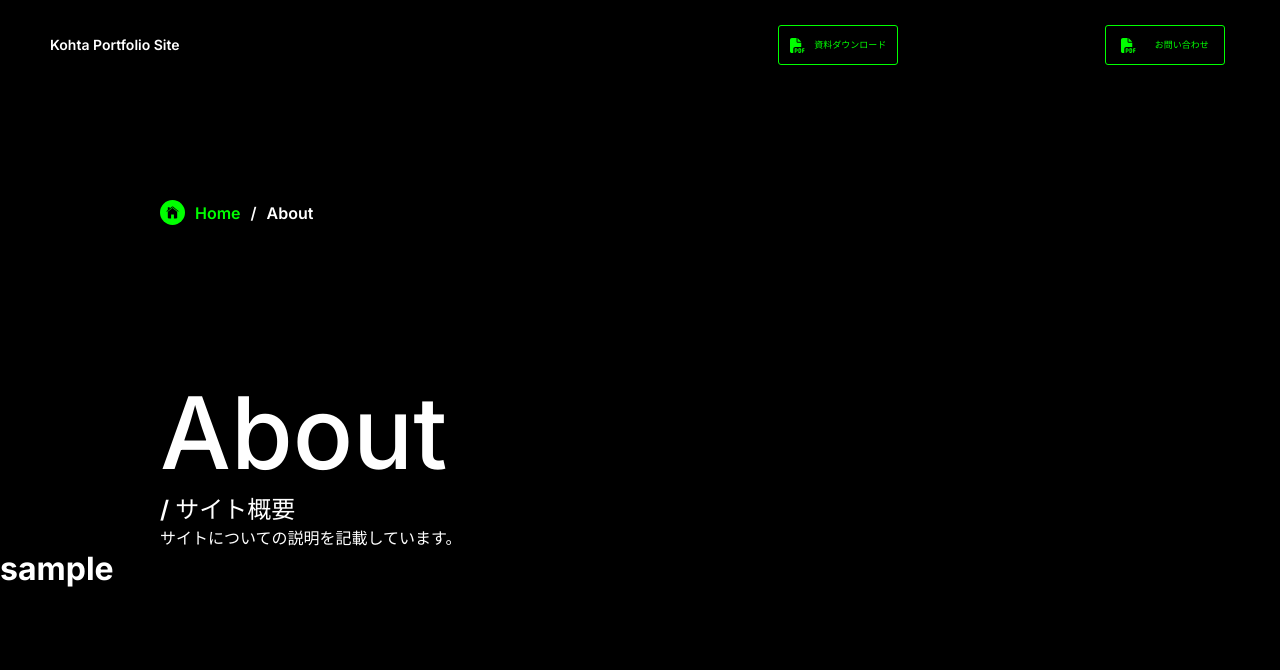
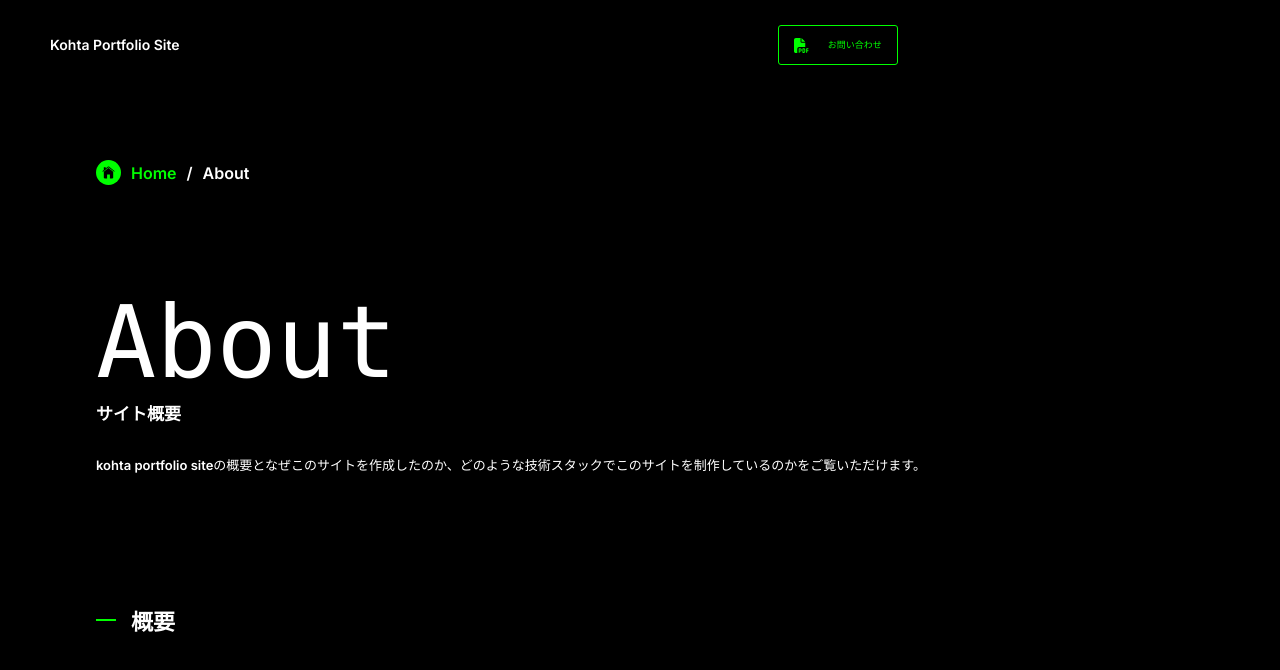
Before and after one commit to kohta9521/Kohta_2024_Portfolio_Site, a Next.js app in the folder frontend/: page /about in a window 1280 px wide. Shown: the top 670 px of the page. Built offline with nearby package versions, Linux system fonts and the light colour scheme; a web font is replaced by a local one.

Commit message:
add new subpage layout

```diff
--- a/frontend/app/about/page.tsx
+++ b/frontend/app/about/page.tsx
@@ -5,6 +5,7 @@ import styles from "./About.module.scss";
 
 // components
 import SubPageLayout from "@/components/templates/SubPageLayout";
+import SubSecTitle from "@/components/atoms/SubSecTitle";
 
 const About = () => {
   return (
@@ -13,9 +14,9 @@ const About = () => {
       level={["About"]}
       title="About"
       subtitle="サイト概要"
-      desc="サイトについての説明を記載しています。"
+      desc="kohta portfolio siteの概要となぜこのサイトを作成したのか、どのような技術スタックでこのサイトを制作しているのかをご覧いただけます。"
     >
-      <h1>sample</h1>
+      <SubSecTitle id={1} title="概要" />
     </SubPageLayout>
   );
 };
--- a/frontend/components/atoms/Logo.tsx
+++ b/frontend/components/atoms/Logo.tsx
@@ -8,7 +8,7 @@ import styles from "./styles/Logo.module.scss";
 
 const Logo = () => {
   return (
-    <Link className={styles.logo} href="">
+    <Link className={styles.logo} href="/">
       <p className={styles.text}>Kohta Portfolio Site</p>
     </Link>
   );
--- /dev/null
+++ b/frontend/components/atoms/SubSecTitle.tsx
@@ -0,0 +1,21 @@
+import React from "react";
+
+// scss
+import styles from "./styles/SubSecTitle.module.scss";
+
+// props
+export type SubSecTitleProps = {
+  id: number;
+  title: string;
+};
+
+const SubSecTitle = ({ id, title }: SubSecTitleProps) => {
+  return (
+    <div className={styles.box} key={id}>
+      <span className={styles.bar}></span>
+      <h1 className={styles.title}>{title}</h1>
+    </div>
+  );
+};
+
+export default SubSecTitle;
--- /dev/null
+++ b/frontend/components/atoms/styles/SubSecTitle.module.scss
@@ -0,0 +1,37 @@
+.box {
+  width: 100%;
+  height: auto;
+  display: flex;
+  align-items: center;
+  .bar {
+    display: block;
+    content: "";
+    width: 30px;
+    height: 2px;
+    margin-right: 20px;
+    background-color: var(--main-green-color);
+  }
+  .title {
+    font-size: 30px;
+  }
+}
+
+@media screen and (max-width: 1280px) {
+  .box {
+    width: 100%;
+    height: auto;
+    display: flex;
+    align-items: center;
+    .bar {
+      display: block;
+      content: "";
+      width: 20px;
+      height: 2px;
+      margin-right: 15px;
+      background-color: var(--main-green-color);
+    }
+    .title {
+      font-size: 22px;
+    }
+  }
+}
--- a/frontend/components/organisms/Header.tsx
+++ b/frontend/components/organisms/Header.tsx
@@ -26,7 +26,7 @@ const Header = () => {
           <List id={3} text="Services" link="/services" />
           <List id={4} text="Works" link="/works" />
           <List id={6} text="Blog" link="https://www.kohta-tech-blog.com/" />
-          <BoxList id={1} text="資料ダウンロード" link="/pdf/portfolio.pdf" />
+          {/* <BoxList id={1} text="資料ダウンロード" link="/pdf/portfolio.pdf" /> */}
           <BoxList id={2} text="お問い合わせ" link="/contact" />
         </ListBox>
       </div>
--- a/frontend/components/organisms/styles/Header.module.scss
+++ b/frontend/components/organisms/styles/Header.module.scss
@@ -21,8 +21,14 @@
 
 @media screen and (max-width: 600px) {
   .header {
+    width: 100%;
+    justify-content: space-between;
     .leftBox {
-      width: 100%;
+      width: 50%;
+      padding-left: 20px;
+    }
+    .rightBox {
+      width: 50%;
       padding-left: 30px;
     }
   }
--- a/frontend/components/templates/SubPageLayout.tsx
+++ b/frontend/components/templates/SubPageLayout.tsx
@@ -49,7 +49,7 @@ const SubPageLayout = ({
         </div>
         <div className={styles.titleBox}>
           <h1 className={styles.title}>{title}</h1>
-          <p className={styles.subtitle}>/ {subtitle}</p>
+          <p className={styles.subtitle}>{subtitle}</p>
           <p className={styles.desc}>{desc}</p>
         </div>
       </div>
--- a/frontend/components/templates/styles/SubPageLayout.module.scss
+++ b/frontend/components/templates/styles/SubPageLayout.module.scss
@@ -5,8 +5,9 @@
     width: 100vw;
     margin-top: 100px;
     padding-top: 100px;
+    margin-bottom: 350px;
     .levelBox {
-      width: 75%;
+      width: 65%;
       margin: 0 auto;
       margin-bottom: 150px;
       display: flex;
@@ -31,27 +32,104 @@
       }
       .slash {
         margin-right: 10px;
-        .level {
-        }
       }
     }
     .titleBox {
-      width: 75%;
+      width: 65%;
       margin: 0 auto;
       .title {
-        font-size: 100px;
+        font-family: var(--font-mono);
+        font-size: 120px;
         font-weight: 500;
         line-height: 115px;
       }
       .subtitle {
-        font-size: 24px;
+        display: block;
+        font-size: 20px;
+        font-weight: bold;
+        margin-bottom: 20px;
       }
       .desc {
+        width: 40%;
+        font-size: 15px;
       }
     }
   }
   .container {
+    width: 65%;
+    margin: 0 auto;
     .main {
+      width: 100%;
     }
   }
 }
+
+@media screen and (max-width: 1280px) {
+  .layout {
+    width: 100vw;
+    height: auto;
+    .hero {
+      width: 100vw;
+      margin-top: 60px;
+      padding-top: 100px;
+      margin-bottom: 130px;
+      .levelBox {
+        width: 85%;
+        margin: 0 auto;
+        margin-bottom: 100px;
+        display: flex;
+        align-items: center;
+        .homeButton {
+          display: flex;
+          align-items: center;
+          text-decoration: none;
+          margin-right: 10px;
+          .icon {
+            width: 25px;
+            height: 25px;
+            padding: 5px;
+            border-radius: 30px;
+            margin-right: 10px;
+            color: var(--main-black-color);
+            background-color: var(--main-green-color);
+          }
+          .home {
+            color: var(--main-green-color);
+          }
+        }
+        .slash {
+          margin-right: 10px;
+          .level {
+          }
+        }
+      }
+      .titleBox {
+        width: 85%;
+        margin: 0 auto;
+        .title {
+          font-family: var(--font-mono);
+          font-size: 100px;
+          font-weight: 500;
+          line-height: 115px;
+        }
+        .subtitle {
+          display: block;
+          font-size: 17px;
+          font-weight: bold;
+          margin-bottom: 30px;
+        }
+        .desc {
+          width: 100%;
+          font-size: 13px;
+        }
+      }
+    }
+    .container {
+      width: 85%;
+      margin: 0 auto;
+      .main {
+        width: 100%;
+      }
+    }
+  }
+}
```
